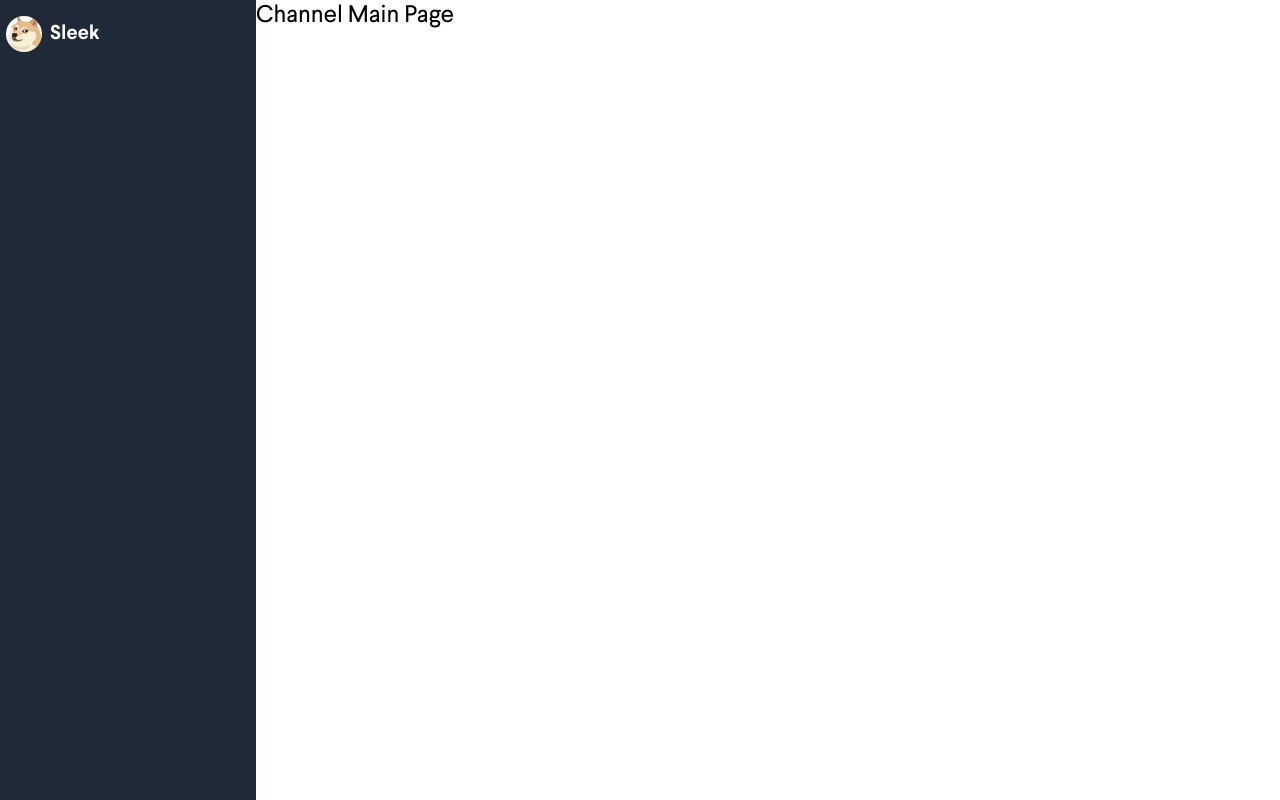
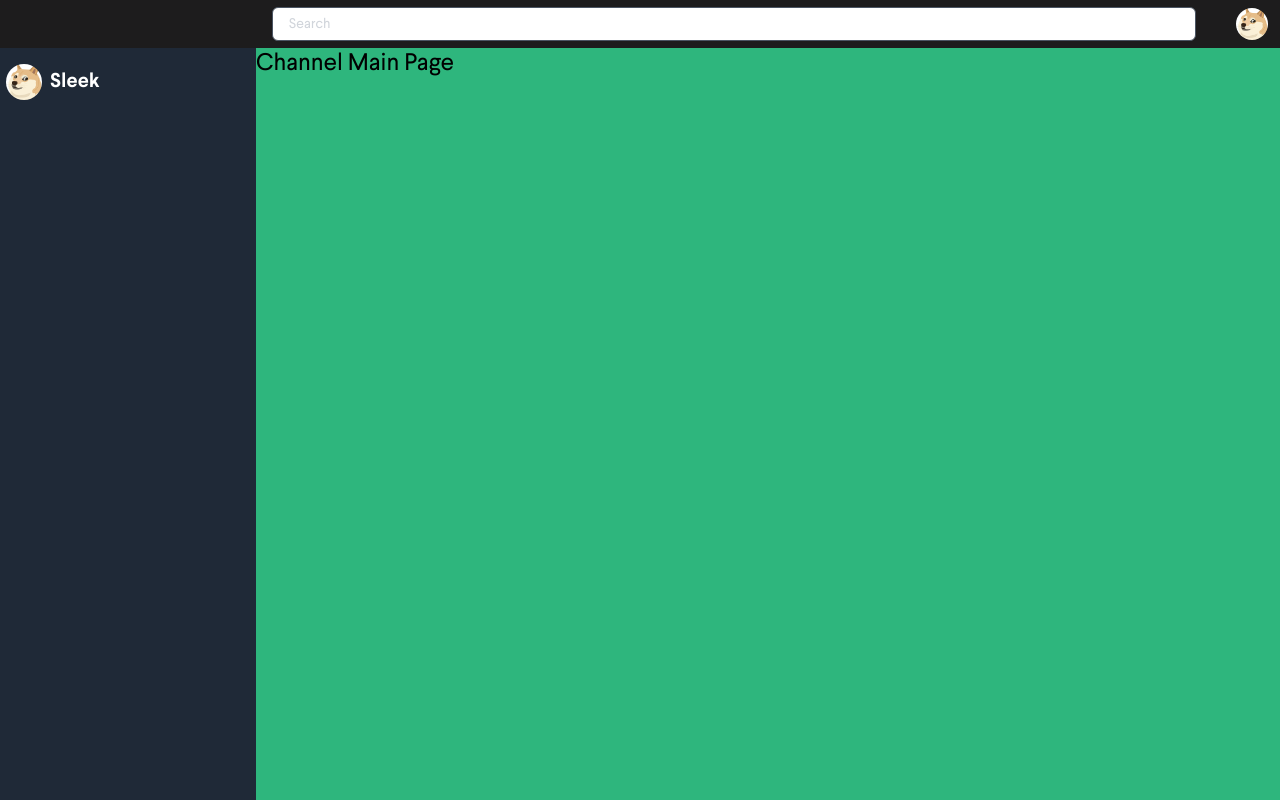
Before and after one commit to YumeT023/chat-app, a Next.js app: page /channel in a window 1280 px wide. Built offline with nearby package versions, Linux system fonts and the light colour scheme; no server answers.

Commit message:
feat: add header

```diff
--- a/src/modules/layout/components/Container.tsx
+++ b/src/modules/layout/components/Container.tsx
@@ -9,11 +9,23 @@ export const MainContainer = ({children, className}: ContainerProps) => {
 };
 
 export const SidebarPanelContainer = ({children, className = ""}: ContainerProps) => {
-  const cn = `fixed top-0 left-0 transition-transform -translate-x-full sm:translate-x-0 w-64 h-full ${className}`;
+  const cn = `fixed top-12 left-0 transition-transform -translate-x-full sm:translate-x-0 w-64 h-full ${className}`;
   return <div className={cn}>{children}</div>;
 };
 
-export const MainPanelContainer = ({children, className = ""}: ContainerProps) => {
-  const cn = `sm:ml-64 ${className}`;
-  return <div className={cn}>{children}</div>;
+export type MainPanelContainerProps = ContainerProps & {
+  title?: string;
 };
+
+export const MainPanelContainer = ({
+  children,
+  title = "",
+  className = "",
+}: MainPanelContainerProps) => {
+  const cn = `sm:ml-64 h-full pt-12 ${className}`;
+  return (
+    <div className={cn}>
+      <div className="h-full w-full bg-accent-200">{children}</div>
+    </div>
+  );
+};
--- /dev/null
+++ b/src/modules/layout/components/Header.tsx
@@ -0,0 +1,24 @@
+import {Avatar} from "@/src/ui/avatar";
+import {auth} from "@/src/store";
+import {InputField} from "@/src/ui/form";
+import doge from "@/src/assets/img/doge-meme-icon.jpg";
+
+export const Header = () => {
+  const logged = auth((state) => state.loggedUser);
+
+  return (
+    <div className="fixed top-0 left-0 h-12 w-full px-3 bg-primary-dark flex items-center justify-between gap-10">
+      <div className="w-56"></div>
+
+      <InputField
+        placeholder={`Search ${logged?.user.name ?? ""}`}
+        className="py-[0.35rem] m-0 bg-primary-dark text-gray-300 text-sm border-gray-600 hover:border-gray-500"
+        root="w-3/4"
+      />
+
+      <div title={logged?.user.name || "dummy"}>
+        <Avatar src={logged?.user.image || doge} className="h-8 w-8" />
+      </div>
+    </div>
+  );
+};
--- a/src/modules/layout/components/MainGrid.tsx
+++ b/src/modules/layout/components/MainGrid.tsx
@@ -1,5 +1,5 @@
 import {PropsWithChildren, ReactNode} from "react";
-import {MainPanelContainer, SidebarPanelContainer} from "@/src/modules/layout";
+import {Header, MainPanelContainer, SidebarPanelContainer} from "@/src/modules/layout";
 
 export type MainGridProps = PropsWithChildren<{
   sidePanel?: ReactNode;
@@ -14,6 +14,7 @@ export const MainGrid = ({
   return (
     <div className="h-full">
       <MainPanelContainer className={rootClass}>{children}</MainPanelContainer>
+      <Header />
       {sidePanel}
     </div>
   );
--- a/src/modules/layout/components/index.ts
+++ b/src/modules/layout/components/index.ts
@@ -1,3 +1,4 @@
 export * from "./MainGrid";
 export * from "./SidePanel";
 export * from "./Container";
+export * from "./Header";
```
